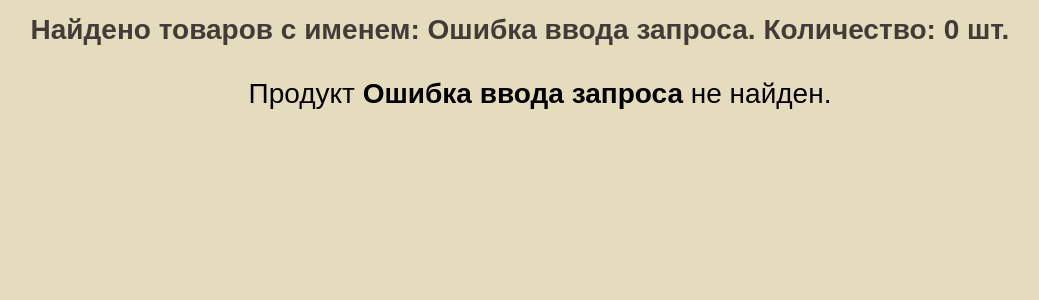
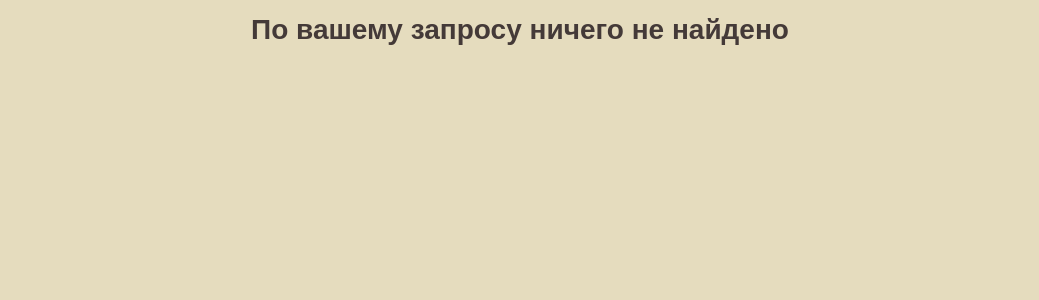
Before and after one commit to PavelGrebenshikov/butterfly, a Django app: page /search/ in a window 1280 px wide. Shown: the part 100-400 px from the top of the page, without its empty margins (120-1159 px from the left). Run offline with Django 3.2, Linux system fonts and the light colour scheme; parts of the project's set-up code (start-up, migrations or seed data) failed here and were passed over.

Commit message:
Change products found page when query is None or empty

```diff
--- a/butterfly/templates/products_found.html
+++ b/butterfly/templates/products_found.html
@@ -9,6 +9,7 @@
 {% block content %}
    <div class="container">
         <div class="box">
+            {% if search_product %}
                     <div class="title">Найдено товаров с именем:  {{ search_product }}. Количество: {{ products | length }} шт.</div>
                     <div class="products-found">
                         <ul class="list">
@@ -21,6 +22,11 @@
                             {% endif %}
                         </ul>
                     </div>
+
+            {% else %}
+                    <div class="title">По вашему запросу ничего не найдено</div>
+            {% endif %}
+
         </div>
    </div>
 {% endblock content %}
--- a/butterfly/views.py
+++ b/butterfly/views.py
@@ -1,4 +1,4 @@
-from django.shortcuts import render
+from django.shortcuts import render, redirect
 from django.contrib.postgres.search import SearchVector, SearchRank
 
 from products.models import Category, Product
@@ -22,7 +22,4 @@ def search_product(request):
         'products': products,
         'search_product': query
     }
-
-    if query is None:
-        return render(request, 'products_found.html', context={'search_product':'Ошибка ввода запроса'})
     return render(request, 'products_found.html', context=context)
```
Lines whose indentation alone changed are shown as unchanged.
